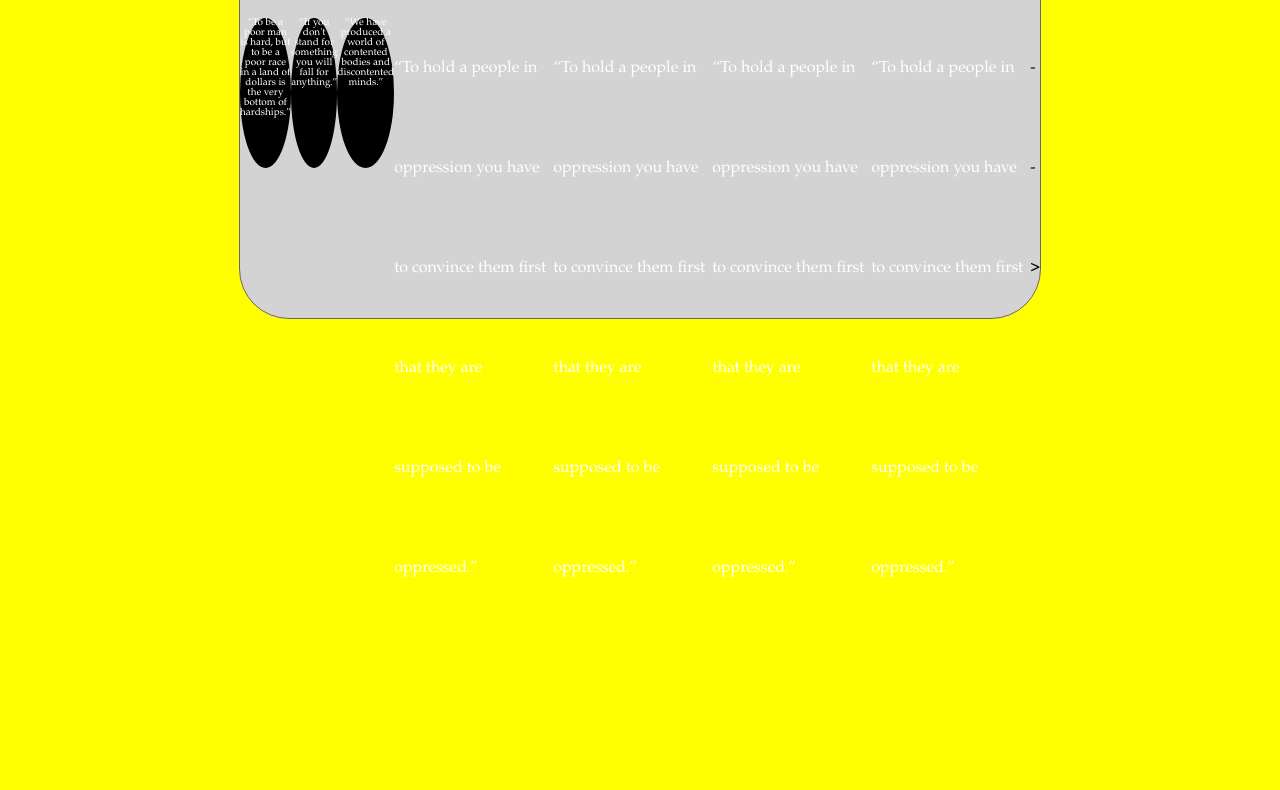
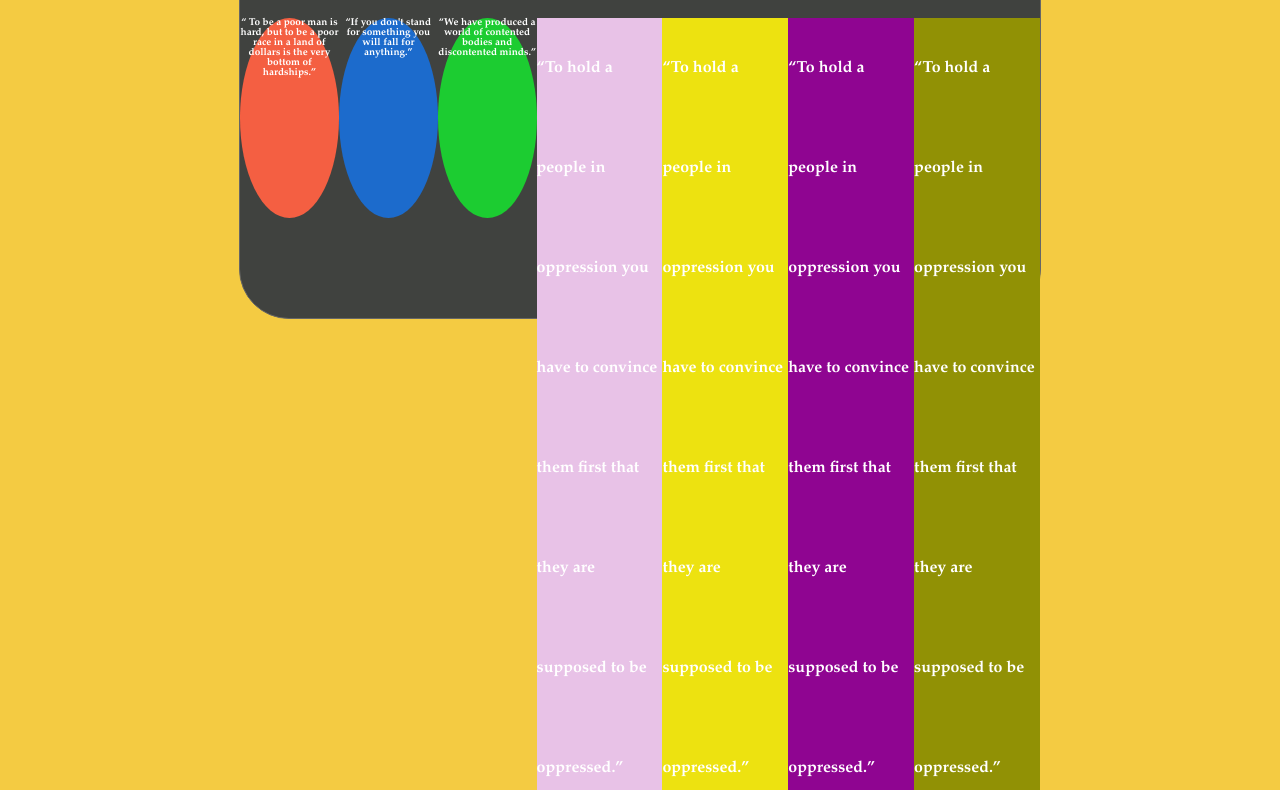
Before and after one commit to MBennettLowe/projectsite, a plain HTML site: page index.html in a window 1280 px wide. Shown: the part 143-933 px from the top of the page. Before the commit the page ends 800 px from the top, so only its background shows below. Drawn offline with Linux system fonts and the light colour scheme.

Commit message:
added inline style and color

```diff
--- a/css/main.css
+++ b/css/main.css
@@ -5,12 +5,12 @@ body, html, h1, h2 {
 }
 
 body {
-	background-color: yellow;
+	background-color: #f4cb42;
 	font-family: "Palatino Linotype", "Book Antiqua", Palatino, serif;
 }
 
 #about {
-	background-color: black;
+	background-color: #f45f42;
 	height: 60px;
 
 }
@@ -20,7 +20,7 @@ h1 {
 	/*margin-left: 28%px;*/
  }
 
- #section {
+ section {
  	display: flex;
  	justify-content: space-between;
 }
@@ -35,7 +35,7 @@ h1 {
   border: 1px solid #666;
   border-radius: 50px;
   margin:0 auto;
-  background-color: lightgray;
+  background-color: #40423f;
   /*padding-top: 15%px;*/
 }
 
@@ -49,19 +49,19 @@ h1 {
 }
 
 #circle {
-  width: 150px;
-  height: 150px;
+  width: 600px;
+  height: 200px;
   border-radius: 50%;
   font-size: 10px;
   color: #fff;
   line-height: 10px;
   text-align: center;
   vertical-align: middle;
-  background: #000
 }
 
 a {
 	text-decoration: none;
+	font-weight: bold;
 	color: white;
 }
 
--- a/index.html
+++ b/index.html
@@ -15,47 +15,48 @@
 <!--Creation of Speech Bubble-->
     <div id="speech">
       <h1>Most Influential African Americans</h1>
-<div id="section">
-        <div id="circle">
+
+ <section>
+        <div id="circle" style="background-color:#f45f42">
             <a href="https://en.wikipedia.org/wiki/W._E._B._Du_Bois">
-      	    <q>To be a poor man is hard, but to be a poor race in a land of dollars is the very bottom of hardships.</q></a>
+      	    <q> To be a poor man is hard, but to be a poor race in a land of dollars is the very bottom of hardships.</q></a>
       	</div>
 
-      	<div id="circle">
+      	<div id="circle" style="background-color:#1c6bcc">
             <a href="https://en.wikipedia.org/wiki/Malcolm_X">
       	    <q>If you don't stand for something you will fall for anything.</q></a>
       	</div>
 
-      	<div id="circle">
+      	<div id="circle" style="background-color:#1ccc31">
             <a href="https://en.wikipedia.org/wiki/Adam_Clayton_Powell_Jr">
       	    <q>We have produced a world of contented bodies and discontented minds.</q></a>
       	</div>
 
-      	<div id="cirlce">
+      	<div id="cirlce" style="background-color:#e8c2e7">
             <a href="https://en.wikipedia.org/wiki/John_Henrik_Clarke">
       	    <q>To hold a people in oppression you have to convince them first that they are supposed to be oppressed.</q></a>
       	</div>
 
-      	<div id="cirlce">
+      	<div id="cirlce" style="background-color:#ede210">
             <a href="https://en.wikipedia.org/wiki/John_Henrik_Clarke">
       	    <q>To hold a people in oppression you have to convince them first that they are supposed to be oppressed.</q></a>
       	</div>
 
-      	<div id="cirlce">
+      	<div id="cirlce" style="background-color:#8f0591">
             <a href="https://en.wikipedia.org/wiki/John_Henrik_Clarke">
       	    <q>To hold a people in oppression you have to convince them first that they are supposed to be oppressed.</q></a>
       	</div>
 
-      	<div id="cirlce">
+      	<div id="cirlce" style="background-color:#919105">
             <a href="https://en.wikipedia.org/wiki/John_Henrik_Clarke">
       	    <q>To hold a people in oppression you have to convince them first that they are supposed to be oppressed.</q></a>
       	</div>
 
-      	-->
-</section>
+
+ </section>
 
 
-    </div>
+
 
     </body>
 
```
